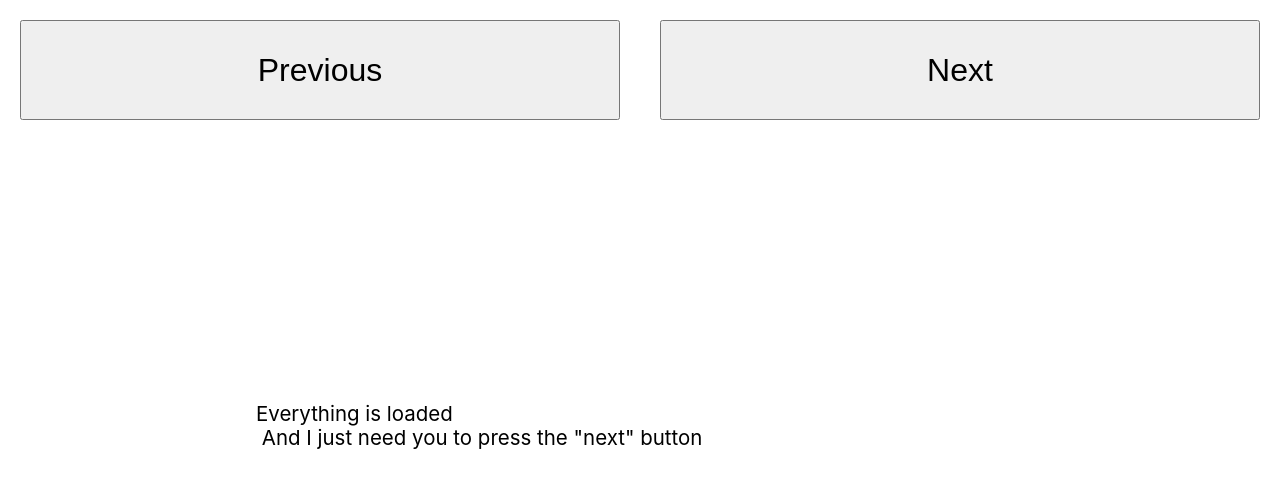
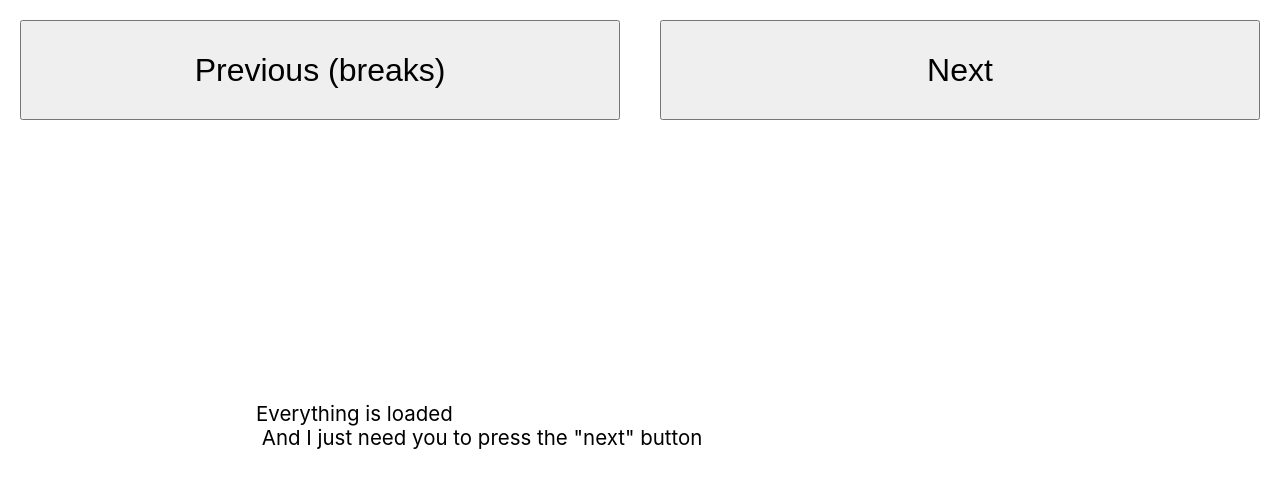
Before and after one commit to jonasholbech/gitfographic2, a React (Create React App) app: page / in a window 1280 px wide. Shown: the top 488 px of the page. Built offline with nearby package versions, Linux system fonts and the light colour scheme.

Commit message:
note around prev button

```diff
--- a/src/App.js
+++ b/src/App.js
@@ -67,7 +67,7 @@ function App() {
           switchState("prev");
         }}
       >
-        Previous
+        Previous (breaks)
       </button>
       <button
         onClick={() => {
```
